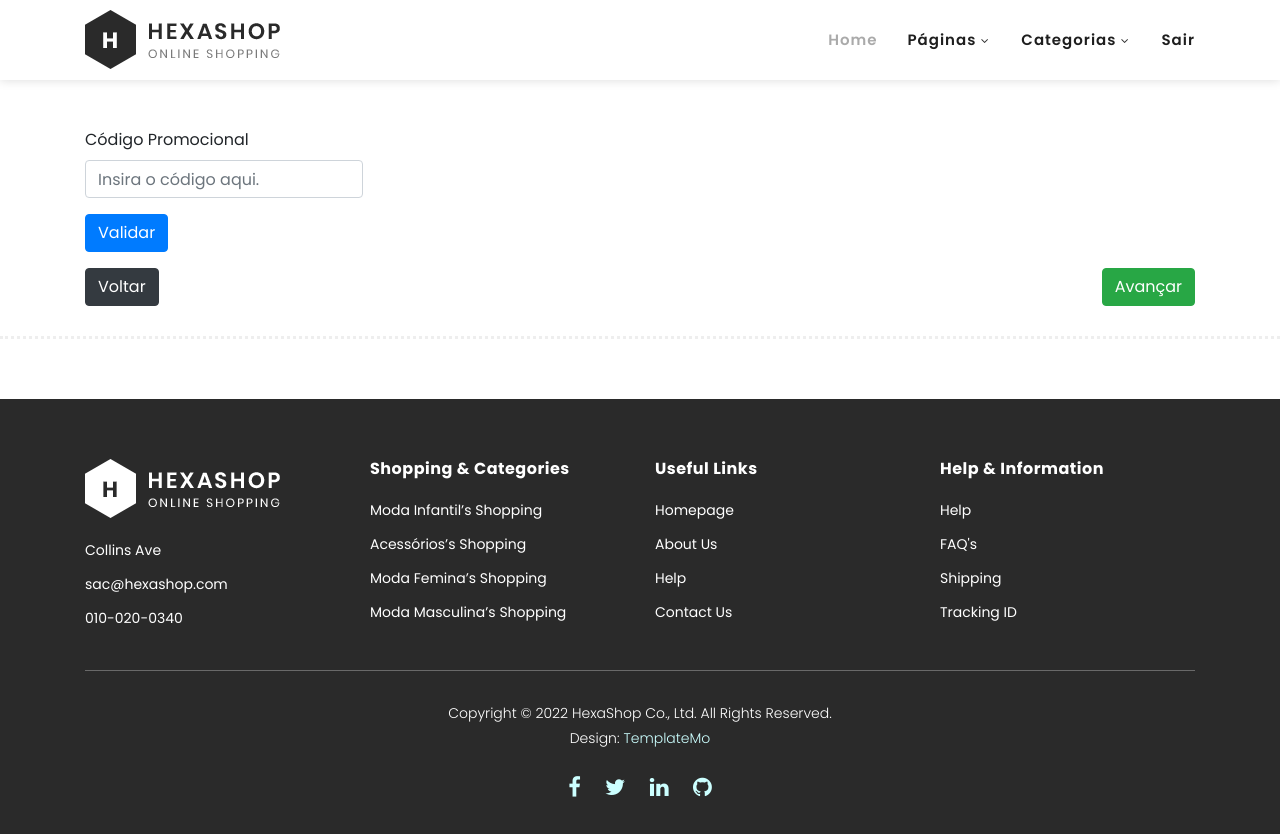
After one commit to AllanSBorges/E-commerce, a Django app: page /desconto/ in a window 1280 px wide. The commit adds this page. Run offline with Django 4.2, Linux system fonts and the light colour scheme; a user stored in the database is signed in; data comes from the database, SQL or seed files in the repository; both versions use the stored data as it was after the commit; some libraries are stand-ins or nearby versions.

Commit message:
fix: Ajuste nas views

```diff
--- a/ecommerce/core/templates/base.html
+++ b/ecommerce/core/templates/base.html
@@ -70,10 +70,10 @@ https://templatemo.com/tm-571-hexashop
                                     <li><a href="../alterar_senha/">Alterar Senha </a></li>
                                   {% else %}
                                     <li><a href="../login/">Login</a></li>
-                                    <li><a href="{% url 'signup' %}">Cadastre-se</a></li>
+                                    <li><a href="{% url 'signup/' %}">Cadastre-se</a></li>
                                   {% endif%}
 
-                                  <li><a href="{% url 'order' %}">Pedido  <i class="fa fa-shopping-cart"><span class="badge badge-light">{{ qtd_prod }}</span></i></a></li>
+                                  <li><a href="{% url 'order/' %}">Pedido  <i class="fa fa-shopping-cart"><span class="badge badge-light">{{ qtd_prod }}</span></i></a></li>
                                 </ul>
                             </li>
                             <li class="submenu">
@@ -85,7 +85,7 @@ https://templatemo.com/tm-571-hexashop
                                 </ul>
                             </li>
                             {% if user.is_authenticated %}
-                              <li class="scroll-to-section"><a href="{% url 'logout' %}">Sair</a></li>
+                              <li class="scroll-to-section"><a href="{% url 'logout/' %}">Sair</a></li>
                             {% else %}
                               <li><a href="../login">Login</a></li>
                             {% endif %}
@@ -159,7 +159,7 @@ https://templatemo.com/tm-571-hexashop
                           </div>
                           <ul>
                               <li><a href="#">{{ dados.loja_end }}</a></li>
-                              <li><a href="#">{{ dados.loja_email }}</a></li>
+                              <li><a href="mailto:someone@example.com">{{ dados.loja_email }}</a></li>
                               <li><a href="#">{{ dados.loja_tel }}</a></li>
                           </ul>
                       </div>
@@ -167,9 +167,9 @@ https://templatemo.com/tm-571-hexashop
                   <div class="col-lg-3">
                       <h4>Shopping &amp; Categories</h4>
                       <ul>
-                          <li><a href="#">Men’s Shopping</a></li>
-                          <li><a href="#">Women’s Shopping</a></li>
-                          <li><a href="#">Kid's Shopping</a></li>
+                        {% for r in rodape %}
+                          <li><a href="../category/{{ r.id|safe }}">{{r.category_name|safe}}’s Shopping</a></li>
+                        {% endfor %}
                       </ul>
                   </div>
                   <div class="col-lg-3">
--- /dev/null
+++ b/ecommerce/core/templates/desconto.html
@@ -0,0 +1,41 @@
+{% extends "base.html" %}
+{% load static %}
+{% block title %}Hexashop - Promoção{% endblock %}
+{% block content %}
+<div class="main-banner pt-5 mt-5">
+
+    <div class="container">
+
+            <div class="container-fluid pt-3">
+                {% if desconto_valor %}
+                    <p>Valor do Pedido: R$ </p>
+                    <p>Desconto: </p>
+                    <p>Valor a ser pago: </p>
+                {% endif %}
+            </div>
+            <form method="POST" action="/confirmar/">
+                {% csrf_token %}
+
+            <fieldset class="pt-3">
+                <label for="formCodigoPromocionalInput">Código Promocional</label>
+                <input type="text" class="form-control w-25" id="formCodigoPromocionalInput" placeholder="Insira o código aqui.">
+                <input type="submit" class="btn btn-primary mt-3" value="Validar">
+
+            </fieldset>
+            <div class="d-flex justify-content-between pt-3">
+                <a href="{% url 'entrega/'%}" class="btn btn-dark">Voltar</a>
+                <a href="{% url 'entrega/'%}" class="btn btn-success">Avançar</a>
+            </div>
+
+
+
+        </form>
+    </div>
+
+</div>
+
+
+
+
+
+{% endblock %}
--- a/ecommerce/core/templates/entrega.html
+++ b/ecommerce/core/templates/entrega.html
@@ -109,9 +109,9 @@
                     <div class="row pt-3 justify-content-between">
                         <a class="btn btn-dark" href="../order">Voltar</a>
                         {% if valor_frete %}
-                            <a class="btn btn-success" href="#">Avançar</a>
+                            <a class="btn btn-success" href="../desconto">Avançar</a>
                         {% else %}
-                            <a class="btn btn-success disabled" href="#">Avançar</a>
+                            <a class="btn btn-success disabled" href="../desconto">Avançar</a>
                         {% endif %}
                     </div>
                 {% else %}
--- a/ecommerce/core/templates/index.html
+++ b/ecommerce/core/templates/index.html
@@ -100,7 +100,7 @@
                                             <h4>{{ produto_categoria.product_id.product_name|safe }}</h4>
                                             <span>{{ produto_categoria.product_id.product_price|floatformat:2|safe }}</span>
                                             <ul class="stars">
-                                                <li><i class="fa fa-star-half"></i></li>
+                                                <li><i class="fa fa-star"></i></li>
                                                 <li><i class="fa fa-star"></i></li>
                                                 <li><i class="fa fa-star"></i></li>
                                                 <li><i class="fa fa-star"></i></li>
--- a/ecommerce/core/templates/login.html
+++ b/ecommerce/core/templates/login.html
@@ -21,7 +21,7 @@
                 <h2 class="container pb-1">Login</h2>
                 <div class="container">
 
-                    <form method="POST" action="{% url 'login' %}">
+                    <form method="POST" action="{% url 'login/' %}">
                       {% csrf_token %}
 
                       <div class='loginform'>
--- a/ecommerce/core/templates/order.html
+++ b/ecommerce/core/templates/order.html
@@ -121,7 +121,7 @@
                                         <h5 class="text-right pb-1">Total: $<span id="total">{{ total|floatformat:2 }}</span></h5>
                                     </div>
                                     <div class="row-fluid mt-2">
-                                        <a href="{% url 'categories' %}" class="btn btn-dark float-left">Continuar comprando</a>
+                                        <a href="{% url 'categories/' %}" class="btn btn-dark float-left">Continuar comprando</a>
 
                                         <input type="submit" class="btn btn-success float-right" value="Finalizar pedido">
                                     </div>
--- a/ecommerce/core/templates/single-product.html
+++ b/ecommerce/core/templates/single-product.html
@@ -55,7 +55,7 @@ button:hover {
 
     <!-- ***** Product Area Starts ***** -->
     <section class="section pt-5" id="product" style="padding-top: 15px;"> <!-- Padding top adcionado devido a remoção do cabeçalho-->
-        <form method="POST" action="{% url 'order' %}">
+        <form method="POST" action="{% url 'order/' %}">
             {% csrf_token %}
             <div class="container">
                 <div class="row">
--- a/ecommerce/core/urls.py
+++ b/ecommerce/core/urls.py
@@ -13,15 +13,15 @@ urlpatterns = [
     path("single-product/<int:pk>", views.product_view, name="single-product"),
     path("page/", views.dois, name="dois"), # Remover ...
     path("now/", views.time_now, name="time"), # Remover ...
-    path("order/", views.order_view, name="order"),
-    path("login/", views.login_view, name="login"),
-    path("signup/", views.signup_view, name="signup"),
-    path("logout/", views.logout_view, name="logout"),
-    path("category/<int:pk>", views.category_view, name='category'),
-    path("categories/", views.categories_view, name='categories'),
-    path("confirmar/", views.confirmar_view, name="confirmar"),
-    path("avaliar/<int:pk>", views.avaliar_view, name="confirmar"),
-    path("visualizar/<int:pk>", views.visualizar_view, name='visualizar'),
+    path("order/", views.order_view, name="order/"),
+    path("login/", views.login_view, name="login/"),
+    path("signup/", views.signup_view, name="signup/"),
+    path("logout/", views.logout_view, name="logout/"),
+    path("category/<int:pk>", views.category_view, name='category/'),
+    path("categories/", views.categories_view, name='categories/'),
+    path("desconto/", views.desconto_view, name="desconto/"),
+    path("avaliar/<int:pk>", views.avaliar_view, name="confirmar/"),
+    path("visualizar/<int:pk>", views.visualizar_view, name='visualizar/'),
     path("perfil/", views.perfil_view, name='perfil/'),
     path("alterar_senha/", views.alterar_senha_view, name='alterar_senha/'),
     path("pedidos/", views.pedidos_view, name='pedidos/'),
--- a/ecommerce/core/views.py
+++ b/ecommerce/core/views.py
@@ -18,7 +18,8 @@ dados = {"loja_nome": 'Hexashop',
          "loja_razao_social": 'Hexashop LTDA',
          "loja_email": 'sac@hexashop.com',
          "loja_tel": '010-020-0340',
-         "loja_end":  'Collins Ave, ,  33160, ',
+         "loja_end":  'Collins Ave',
+         "loja_cep": '33160',
          "loja_end_num": '16501',
          "loja_end_bairo": "Sunny Isles Beach",
          "loja_end_estado": "FL",
@@ -38,9 +39,23 @@ def dados_nav(request):
     carrinho = request.session.get('cart', {})
     qtd_prod = len(carrinho)
 
+    aux = []
+    for i in categorias:
+        aux.append(i)
+
+    if aux:
+        if len(aux) < 5:
+            num = len(aux)
+        else:
+            num = 5
+        rodape = sample(aux,num)
+    else:
+        rodape = []
+
     context = {'categorias': categorias,
                'qtd_prod': qtd_prod,
-               'dados': dados}
+               'dados': dados,
+               'rodape': rodape }
     return context
 
 def media_avaliacao(request,product_id):
@@ -118,6 +133,7 @@ def signup_view(request):
             usuario.save()
         except Error:
             messages.error(request, "Ops. Nome de Usuário já cadastrado.")
+            return render(request,'signup.html',context)
 
 
         try:
@@ -269,29 +285,32 @@ def entrega_view(request):
 
             carrinho = request.session.get('cart')
             print(carrinho)
-            for v in carrinho.values():
-                produto = Product.objects.get(product_name=v['nome'])
-                total_height += produto.product_height * int(v['quantidade'])
-                total_weight += produto.product_weight * int(v['quantidade'])
-                total_width += produto.product_width * int(v['quantidade'])
-                total_length += produto.product_length * int(v['quantidade'])
+            if carrinho:
+                for v in carrinho.values():
+                    produto = Product.objects.get(product_name=v['nome'])
+                    total_height += produto.product_height * int(v['quantidade'])
+                    total_weight += produto.product_weight * int(v['quantidade'])
+                    total_width += produto.product_width * int(v['quantidade'])
+                    total_length += produto.product_length * int(v['quantidade'])
 
 
-            url = 'https://api.melhorenvio.com.br/v2/calculator'
-            headers = {'Authorization': 'Token SEU_TOKEN_AQUI'}
-            payload = {'from': 'CEP_ORIGEM', 'to': escolhido, 'weight': str(total_weight), 'height': str(total_height), 'width': str(total_width), 'length': str(total_length)}
-            # response = requests.post(url, headers=headers, data=payload)
-            # resultado = response.json()
+                url = 'https://api.melhorenvio.com.br/v2/calculator'
+                headers = {'Authorization': 'Token SEU_TOKEN_AQUI'}
+                payload = {'from': dados['loja_cep'], 'to': escolhido, 'weight': str(total_weight), 'height': str(total_height), 'width': str(total_width), 'length': str(total_length)}
+                # response = requests.post(url, headers=headers, data=payload)
+                # resultado = response.json()
 
 
-            valor_frete = 35
-            valor_com_frete = total + valor_frete
-            context.setdefault('total',total)
-            context.setdefault('valor_frete',valor_frete)
-            context.setdefault('valor_com_frete',valor_com_frete)
+                valor_frete = 35
+                valor_com_frete = total + valor_frete
+                context.setdefault('total',total)
+                context.setdefault('valor_frete',valor_frete)
+                context.setdefault('valor_com_frete',valor_com_frete)
+                request.session['total'] = total
+                request.session['valor_frete'] = valor_frete
+                request.session['valor_com_frete'] = valor_com_frete
 
     else:
-        print("blablabla")
         escolhido = ""
 
 
@@ -300,6 +319,13 @@ def entrega_view(request):
 
 
     return render(request, 'entrega.html', context)
+
+@login_required(login_url='/login/')
+def pagamento_view(request):
+    context = dados_nav(request)
+    if request.method == "POST":
+        print("Teste")
+    return render(request, 'confirmar.html', context)
 
 
 def index_view(request):
@@ -407,27 +433,17 @@ def order_view(request):
 
 
 @login_required(login_url='/login/')
-def confirmar_view(request):
+def desconto_view(request):
     context = dados_nav(request)
 
     if request.method == "POST":
 
-        i = 0
-        for key, value in request.POST.items():
-            print(key, value)
-        while True:
-            quantidade = "quantity"+str(i)
-
-            if request.POST.get(quantidade):
-                print(request.POST.get(quantidade))
-            else:
-                break
-            i += 1
+        pass
 
 
 
 
-    return render(request,'confirmar.html', context)
+    return render(request,'desconto.html', context)
 
 def category_view(request, pk):
     context = dados_nav(request)
```
Also changed, not shown: ecommerce/core/templates/confirmar.html (deleted, +0 -13 lines), ecommerce/db.sqlite3.
